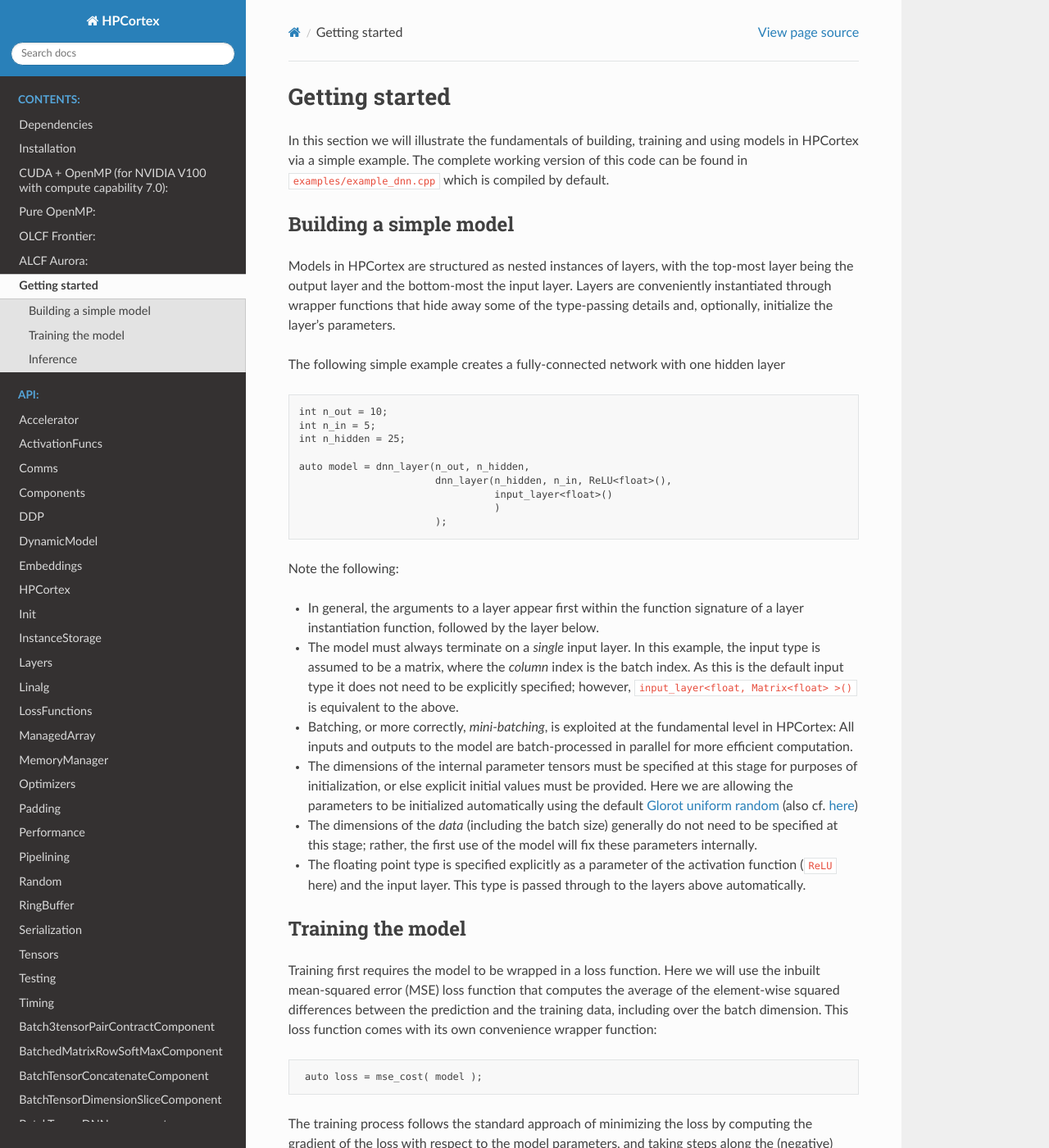
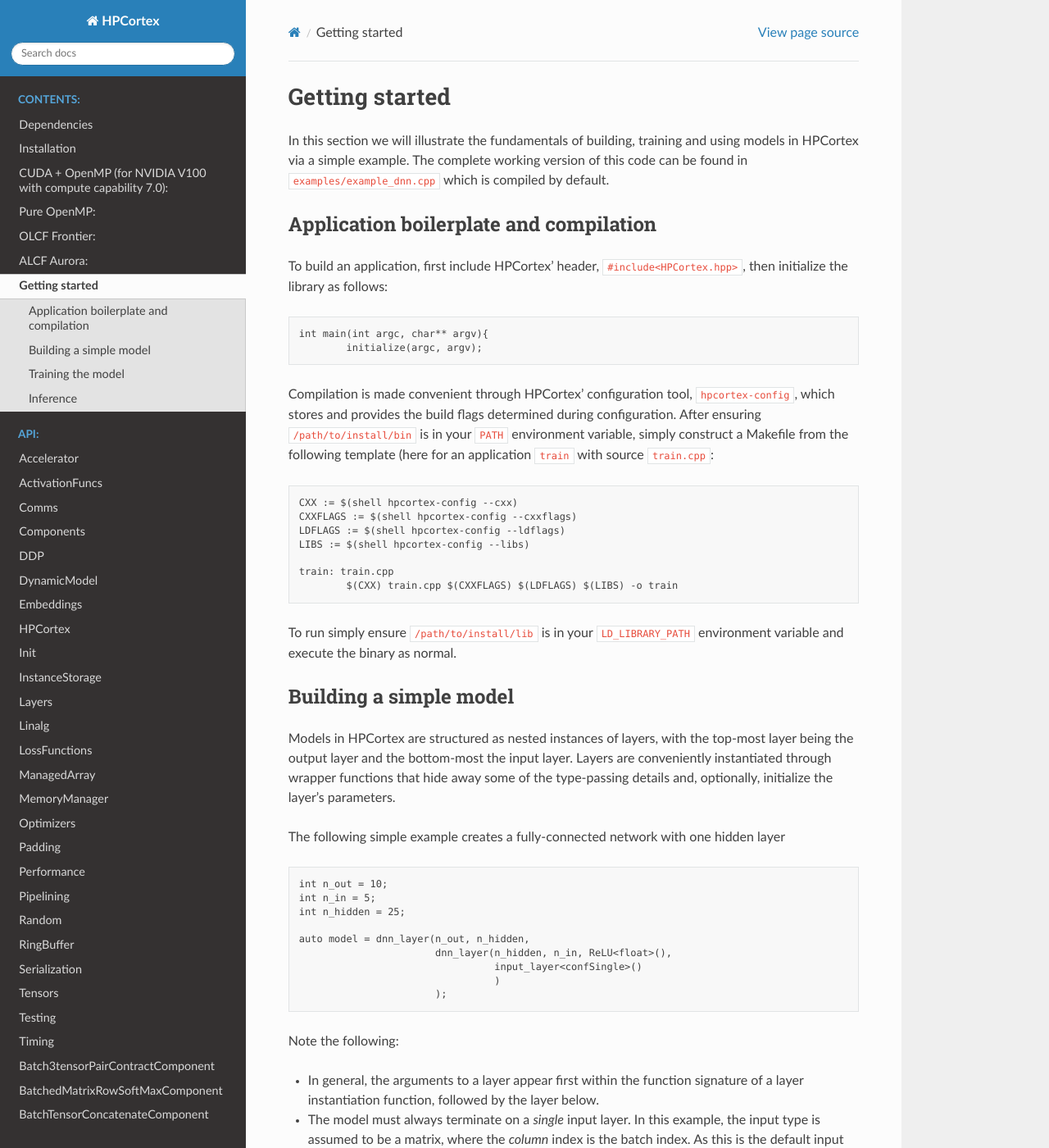
Before and after one commit to giltirn/HPCortex, a Sphinx documentation site: the page built from doc/getting_started.md, in a window 1280 px wide and 1400 px high. Shown: the whole window at 82% size. Built offline with Sphinx 7.4.7 and the Read the Docs theme 3.1.0, drawn with Linux system fonts in a browser that asks for light colours; some of the changed text lies outside the part shown.

Commit message:
Added documentation for compilation and updated configuration argument to input layer in documented example

```diff
--- a/doc/getting_started.md
+++ b/doc/getting_started.md
@@ -1,6 +1,25 @@
 ## Getting started
 
 In this section we will illustrate the fundamentals of building, training and using models in HPCortex via a simple example. The complete working version of this code can be found in `examples/example_dnn.cpp` which is compiled by default.
+
+### Application boilerplate and compilation
+
+To build an application, first include HPCortex' header, `#include<HPCortex.hpp>`, then initialize the library as follows:
+
+	int main(int argc, char** argv){
+		initialize(argc, argv);
+
+Compilation is made convenient through HPCortex' configuration tool, `hpcortex-config`, which stores and provides the build flags determined during configuration. After ensuring `/path/to/install/bin` is in your `PATH` environment variable, simply construct a Makefile from the following template (here for an application `train` with source `train.cpp`:
+
+	CXX := $(shell hpcortex-config --cxx)
+	CXXFLAGS := $(shell hpcortex-config --cxxflags)
+	LDFLAGS := $(shell hpcortex-config --ldflags)
+	LIBS := $(shell hpcortex-config --libs)
+
+	train: train.cpp
+		$(CXX) train.cpp $(CXXFLAGS) $(LDFLAGS) $(LIBS) -o train
+
+To run simply ensure `/path/to/install/lib` is in your `LD_LIBRARY_PATH` environment variable and execute the binary as normal.
 
 ### Building a simple model
 
@@ -14,7 +33,7 @@
 
 	auto model = dnn_layer(n_out, n_hidden,
 			       dnn_layer(n_hidden, n_in, ReLU<float>(),
-					 input_layer<float>()
+					 input_layer<confSingle>()
 					 )
 			       );
 
@@ -22,7 +41,7 @@
 
 * In general, the arguments to a layer appear first within the function signature of a layer instantiation function, followed by the layer below.
 
-* The model must always terminate on a *single* input layer. In this example, the input type is assumed to be a matrix, where the *column* index is the batch index. As this is the default input type it does not need to be explicitly specified; however, `input_layer<float, Matrix<float> >()` is equivalent to the above.
+* The model must always terminate on a *single* input layer. In this example, the input type is assumed to be a matrix, where the *column* index is the batch index. As this is the default input type it does not need to be explicitly specified; however, `input_layer<confSingle, Matrix<float> >()` is equivalent to the above.
 
 * Batching, or more correctly, *mini-batching*, is exploited at the fundamental level in HPCortex: All inputs and outputs to the model are batch-processed in parallel for more efficient computation.
 
@@ -30,7 +49,7 @@
 
 * The dimensions of the *data* (including the batch size) generally do not need to be specified at this stage; rather, the first use of the model will fix these parameters internally.
 
-* The floating point type is specified explicitly as a parameter of the activation function (`ReLU` here) and the input layer. This type is passed through to the layers above automatically.
+* The floating point type is specified explicitly as a parameter of the activation function (`ReLU` here) and the input layer through the configuration argument `confSingle` (use `confDouble` for double precision). This type is passed through to the layers above automatically.
 
 ### Training the model
 
```
